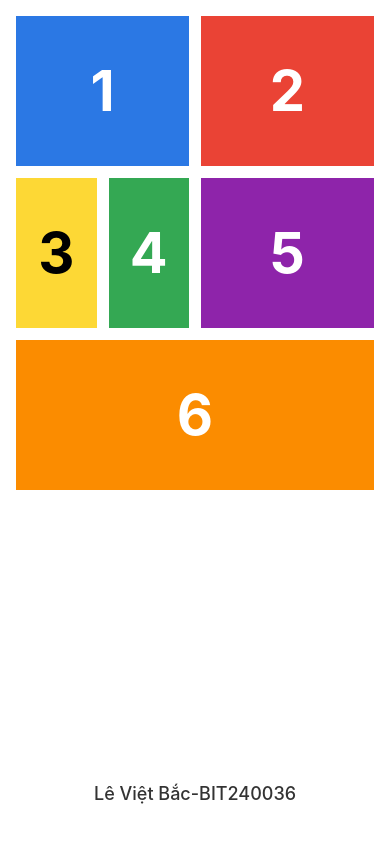
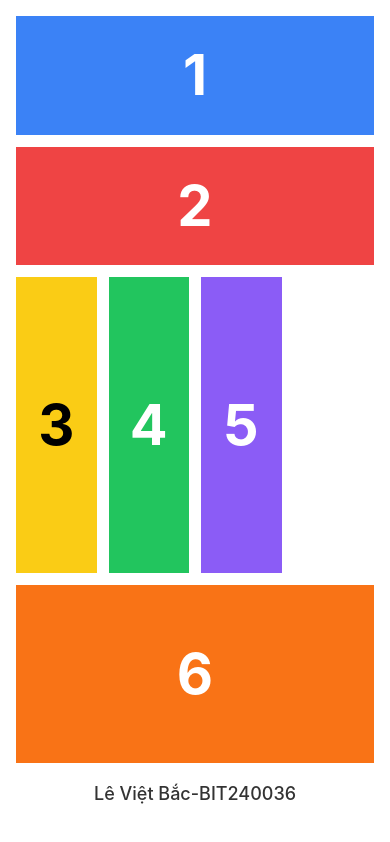
Before and after one commit to bac1234556/Baitap-ReactNative, a React Native app: screen / in a window 390 px wide. Built offline with nearby package versions, Linux system fonts and the light colour scheme.

Commit message:
Update layout: 6 boxes matching new design with flex spacer trick

```diff
--- a/App.js
+++ b/App.js
@@ -7,44 +7,33 @@ export default function App() {
       <StatusBar barStyle="dark-content" backgroundColor="#fff" />
       <View style={styles.container}>
 
-        {/* Hàng 1 và 2: Chia làm 2 cột (trái và phải) để đảm bảo canh lề chính xác */}
-        <View style={styles.grid}>
-
-          {/* Cột trái */}
-          <View style={styles.column}>
         {/* Khối 1 */}
-            <View style={[styles.box, styles.bgBlue]}>
+        <View style={[styles.box, styles.bgBlue, { flex: 1 }]}>
           <Text style={styles.textWhite}>1</Text>
         </View>
 
-            {/* Khối 3 và 4 (Nằm chung 1 hàng) */}
-            <View style={styles.row}>
+        {/* Khối 2 */}
+        <View style={[styles.box, styles.bgRed, { flex: 1 }]}>
+          <Text style={styles.textWhite}>2</Text>
+        </View>
+
+        {/* Khối 3, 4, 5 (Nằm chung 1 hàng) */}
+        <View style={[styles.row, { flex: 2.5 }]}>
           <View style={[styles.box, styles.flex1, styles.bgYellow]}>
             <Text style={styles.textBlack}>3</Text>
           </View>
           <View style={[styles.box, styles.flex1, styles.bgGreen]}>
             <Text style={styles.textWhite}>4</Text>
           </View>
-            </View>
-          </View>
-
-          {/* Cột phải */}
-          <View style={styles.column}>
-            {/* Khối 2 */}
-            <View style={[styles.box, styles.bgRed]}>
-              <Text style={styles.textWhite}>2</Text>
-            </View>
-
-            {/* Khối 5 */}
-            <View style={[styles.box, styles.bgPurple]}>
+          <View style={[styles.box, styles.flex1, styles.bgPurple]}>
             <Text style={styles.textWhite}>5</Text>
           </View>
-          </View>
-
+          {/* Ô rỗng tàng hình bên cạnh ô 5 để nó không bị tràn viền */}
+          <View style={styles.flex1} />
         </View>
 
         {/* Khối 6 */}
-        <View style={[styles.box, styles.bgOrange, styles.box6]}>
+        <View style={[styles.box, styles.bgOrange, { flex: 1.5 }]}>
           <Text style={styles.textWhite}>6</Text>
         </View>
 
@@ -67,29 +56,18 @@ const styles = StyleSheet.create({
   container: {
     flex: 1,
     padding: 16,
-  },
-  grid: {
-    flexDirection: 'row',
-    gap: 12, // Khoảng cách giữa cột trái và cột phải
-  },
-  column: {
-    flex: 1,
-    gap: 12, // Khoảng cách theo chiều dọc giữa các khối trong cùng 1 cột
+    gap: 12, // Khoảng cách dọc giữa các hàng
   },
   row: {
     flexDirection: 'row',
-    gap: 12, // Khoảng cách theo chiều ngang giữa khối 3 và 4
+    gap: 12, // Khoảng cách ngang giữa khối 3, 4, 5
   },
   box: {
-    height: 150, // Chiều cao cố định cho các khối
     justifyContent: 'center',
     alignItems: 'center',
   },
   flex1: {
     flex: 1,
-  },
-  box6: {
-    marginTop: 12, // Khoảng cách giữa khối 6 và phần grid phía trên
   },
 
   // Styles cho Text
@@ -105,18 +83,18 @@ const styles = StyleSheet.create({
   },
 
   // Mã màu tương ứng với thiết kế
-  bgBlue: { backgroundColor: '#2B78E4' },
-  bgRed: { backgroundColor: '#EA4335' },
-  bgYellow: { backgroundColor: '#FDD835' },
-  bgGreen: { backgroundColor: '#34A853' },
-  bgPurple: { backgroundColor: '#8E24AA' },
-  bgOrange: { backgroundColor: '#FB8C00' },
+  bgBlue: { backgroundColor: '#3B82F6' }, // Màu xanh lam
+  bgRed: { backgroundColor: '#EF4444' }, // Màu đỏ
+  bgYellow: { backgroundColor: '#FACC15' }, // Màu vàng
+  bgGreen: { backgroundColor: '#22C55E' }, // Màu xanh lá
+  bgPurple: { backgroundColor: '#8B5CF6' }, // Màu tím
+  bgOrange: { backgroundColor: '#F97316' }, // Màu cam
 
   // Footer
   footer: {
-    flex: 1,
     justifyContent: 'flex-end',
     alignItems: 'center',
+    paddingTop: 8,
     paddingBottom: 24,
   },
   footerText: {
--- a/package.json
+++ b/package.json
@@ -3,8 +3,8 @@
   "version": "1.0.0",
   "main": "index.js",
   "dependencies": {
-    "@expo/metro-runtime": "^57.0.15",
-    "expo": "~57.0.22",
+    "@expo/metro-runtime": "~57.0.16",
+    "expo": "~57.0.24",
     "expo-status-bar": "~57.0.1",
     "react": "19.2.3",
     "react-dom": "^19.2.3",
```
Also changed, not shown: 1 other file (tests, documents, lock files or other folders). Lines whose indentation alone changed are shown as unchanged.
